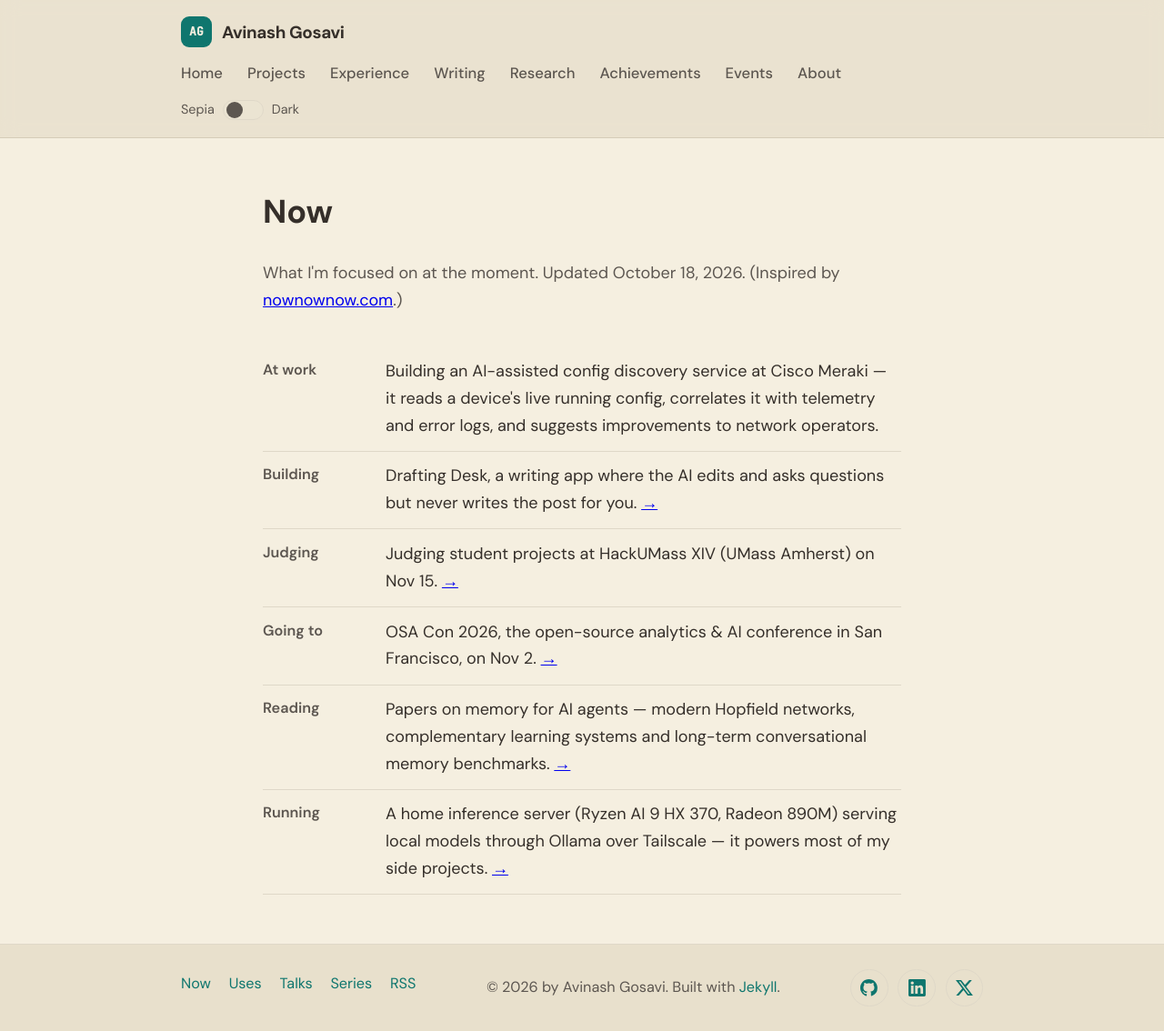
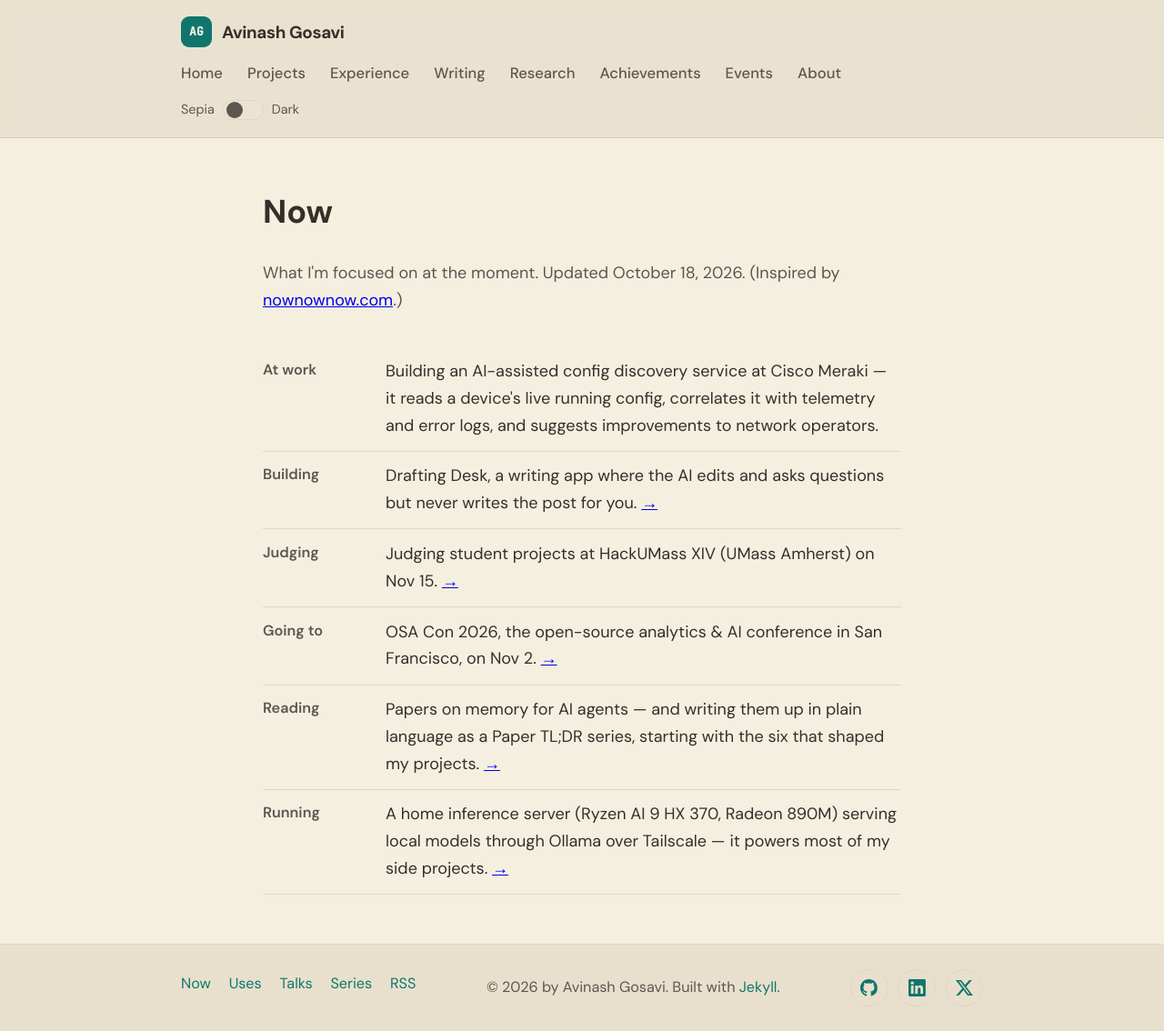
Before and after one commit to aag1091-alt/avinashgosavi.com, a Jekyll site: the page built from now.md, in a window 1280 px wide and 1134 px high. Shown: the whole window at 91% size. Built offline with Jekyll 4.4.1, drawn with Linux system fonts in a browser that asks for light colours.

Commit message:
Now: point Reading to the Paper TL;DR series
Co-Authored-By: Claude Opus 5.5 <noreply@anthropic.com>
Claude-Session: https://claude.ai/code/session_01Sme4KfULpujkU79T8FnF1M

```diff
--- a/_data/now.yml
+++ b/_data/now.yml
@@ -19,10 +19,9 @@ items:
     link: /events/
   - label: Reading
     text: >-
-      Papers on memory for AI agents — modern Hopfield networks,
-      complementary learning systems and long-term conversational memory
-      benchmarks.
-    link: /research/
+      Papers on memory for AI agents — and writing them up in plain language
+      as a Paper TL;DR series, starting with the six that shaped my projects.
+    link: /post/paper-tldr-six-papers-on-memory/
   - label: Running
     text: >-
       A home inference server (Ryzen AI 9 HX 370, Radeon 890M) serving
```
